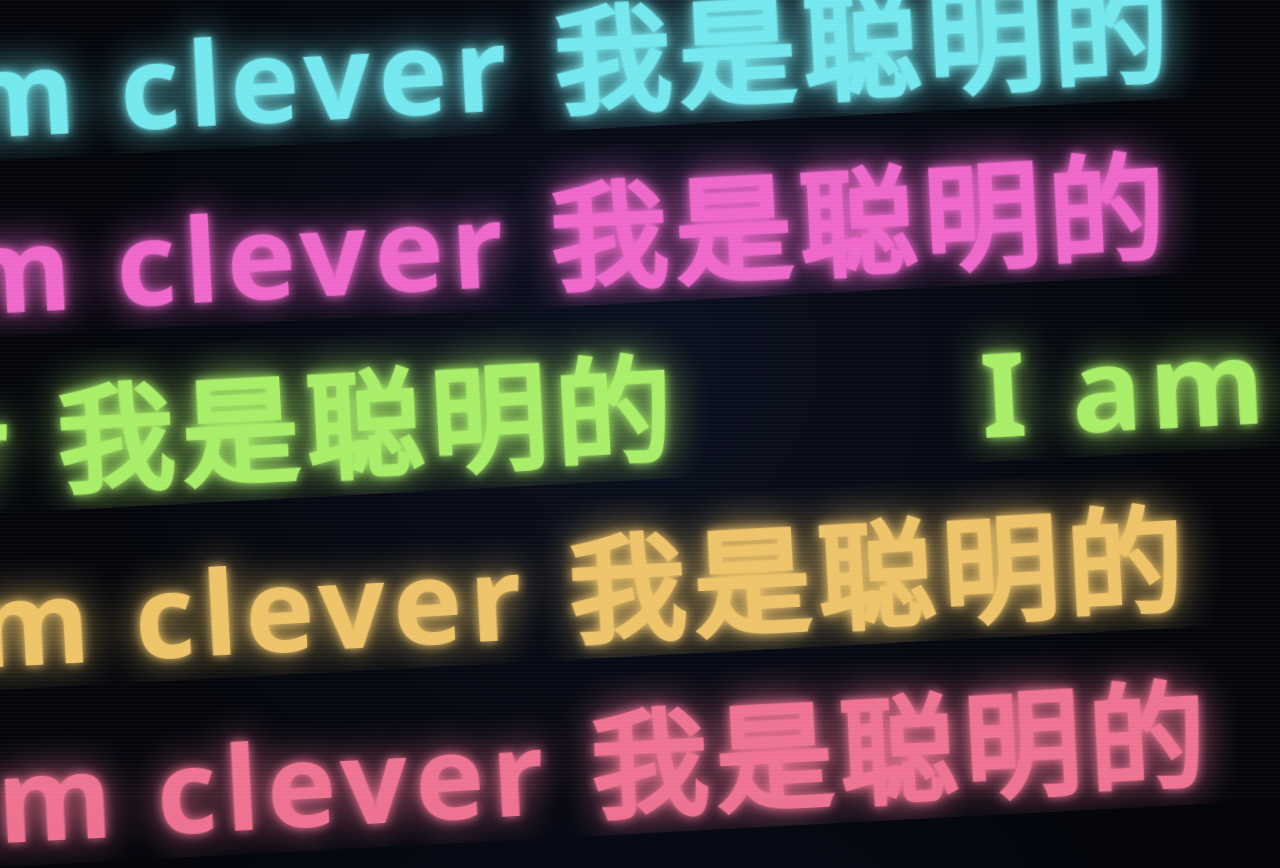
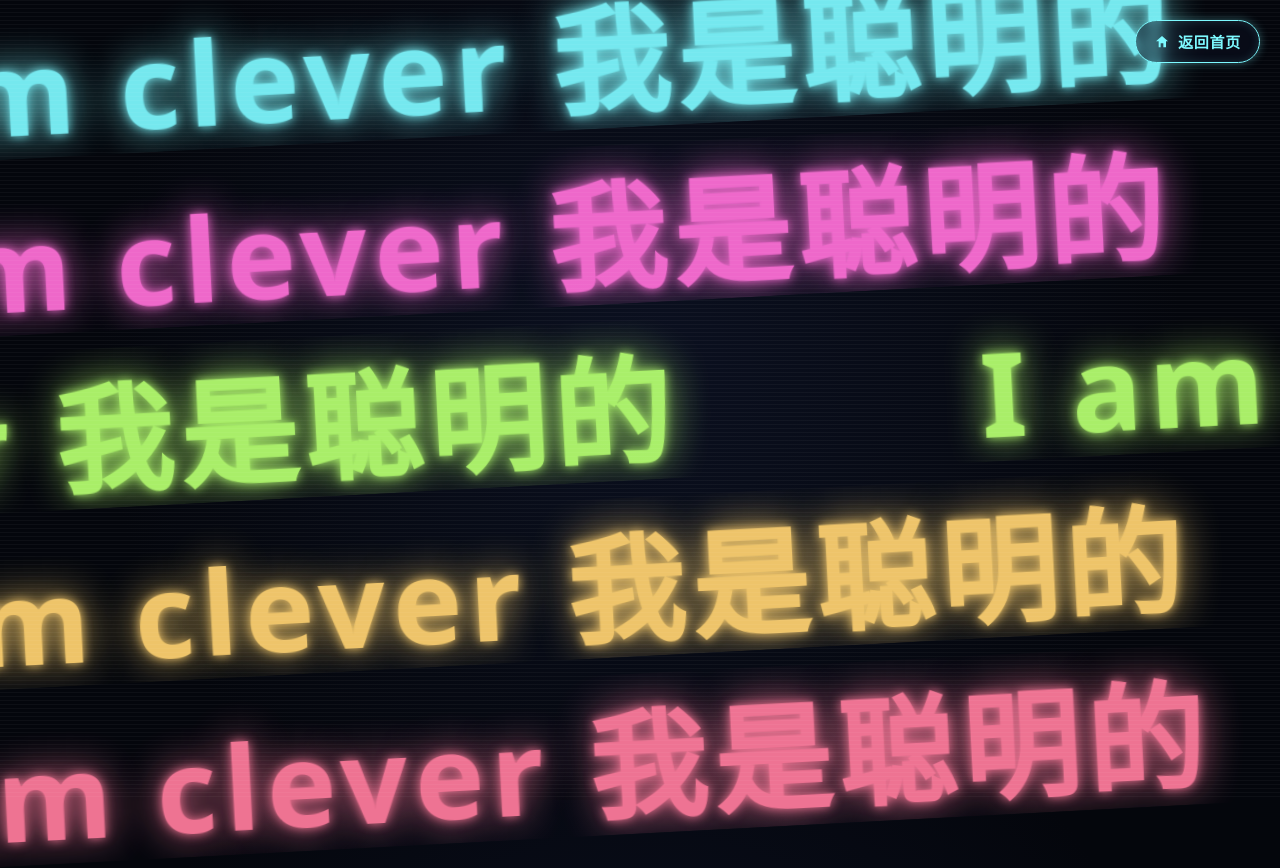
Before and after one commit to QYC2013/qyc2013.github.io, a plain HTML site: page clever.html in a window 1280 px wide. Shown: the top 868 px of the page. Drawn offline with Linux system fonts and the light colour scheme.

Commit message:
Change title and add home button to clever.html

```diff
--- a/clever.html
+++ b/clever.html
@@ -3,7 +3,7 @@
 <head>
 <meta charset="utf-8">
 <meta name="viewport" content="width=device-width, initial-scale=1">
-<title>I am clever</title>
+<title>I am cute</title>
 <style>
   :root {
       --bg1: #0b1020;
@@ -91,6 +91,41 @@
       );
       mix-blend-mode: screen;
   }
+
+  /* ===== 返回首页按钮 ===== */
+  .home-btn {
+      position: fixed;
+      top: 20px;
+      right: 20px;
+      z-index: 10;
+      display: inline-flex;
+      align-items: center;
+      gap: 8px;
+      padding: 10px 18px;
+      font-size: 15px;
+      font-weight: 700;
+      letter-spacing: .05em;
+      color: var(--c1);
+      text-decoration: none;
+      border: 1px solid var(--c1);
+      border-radius: 999px;
+      background: rgba(11, 16, 32, .55);
+      backdrop-filter: blur(6px);
+      box-shadow: 0 0 10px rgba(125, 249, 255, .35), inset 0 0 10px rgba(125, 249, 255, .15);
+      transition: all .25s ease;
+  }
+
+  .home-btn:hover {
+      color: #04060c;
+      background: var(--c1);
+      box-shadow: 0 0 22px rgba(125, 249, 255, .7);
+  }
+
+  .home-btn svg {
+      width: 16px;
+      height: 16px;
+      fill: currentColor;
+  }
 </style>
 </head>
 <body>
@@ -114,6 +149,13 @@
   </div>
 
   <div class="scan"></div>
+
+  <a class="home-btn" href="index.html" title="返回首页">
+      <svg viewBox="0 0 24 24" aria-hidden="true">
+          <path d="M12 3l9 8h-3v9h-4v-6H10v6H7v-9H3z"/>
+      </svg>
+      返回首页
+  </a>
 
 <script>
 (function () {
```
